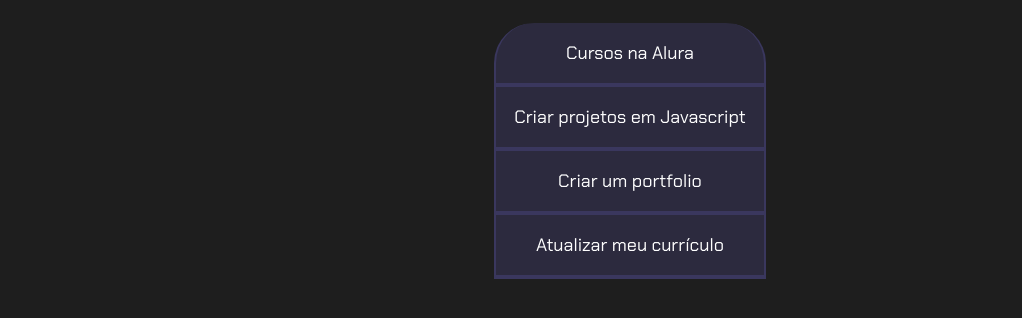
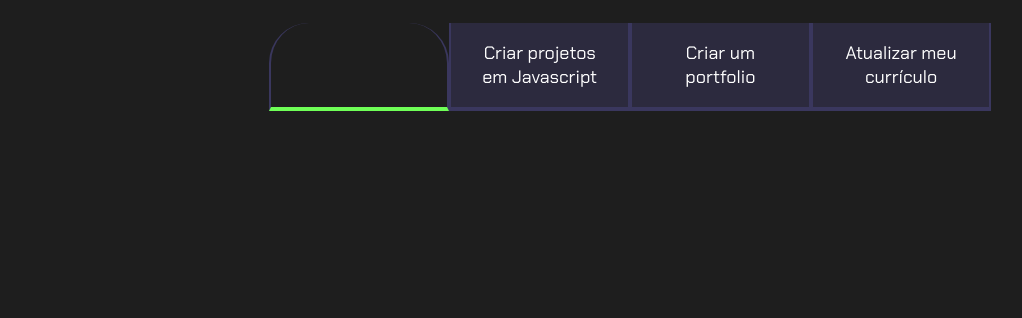
Before and after one commit to rebecaozao/projeto-de-vida-meu, a plain HTML site: page js-projeto-de-vida-codigo-base/index.html in a window 1280 px wide. Shown: the part 80-398 px from the top of the page, without its empty margins (10-1032 px from the left). Drawn offline with Linux system fonts and the light colour scheme.

Commit message:
Add files via upload

```diff
--- a/js-projeto-de-vida-codigo-base/index.html
+++ b/js-projeto-de-vida-codigo-base/index.html
@@ -12,7 +12,7 @@
     <section class="conteudo-principal">
         <h2 class="titulo-principal">Meus Objetivos do ano<span>_</span></h2>
         <div class="botoes">
-            <button class="botao">Cursos na Alura</button>
+            <button class="botao ativo" Cursos na Alura</button>
             <button class="botao">Criar projetos em Javascript</button>
             <button class="botao">Criar um portfolio</button>
             <button class="botao">Atualizar meu currículo</button>
--- a/js-projeto-de-vida-codigo-base/style.css
+++ b/js-projeto-de-vida-codigo-base/style.css
@@ -59,3 +59,25 @@ body {
 .botoes {
     display: block;
 }
+.ativo {
+ background-color: var(--botão-ativo);
+ border-bottom: 4px solid var(--verde);
+}
+
+@media screen and (min-width: 768px) {
+
+
+ .botoes {
+        display: flex;
+}
+
+.botão:first-child {
+    border-radius: 40px 0 0 0;
+}
+
+botão:first-child {
+    border-radius: 0 40px 0 0;
+}
+
+
+}
```
